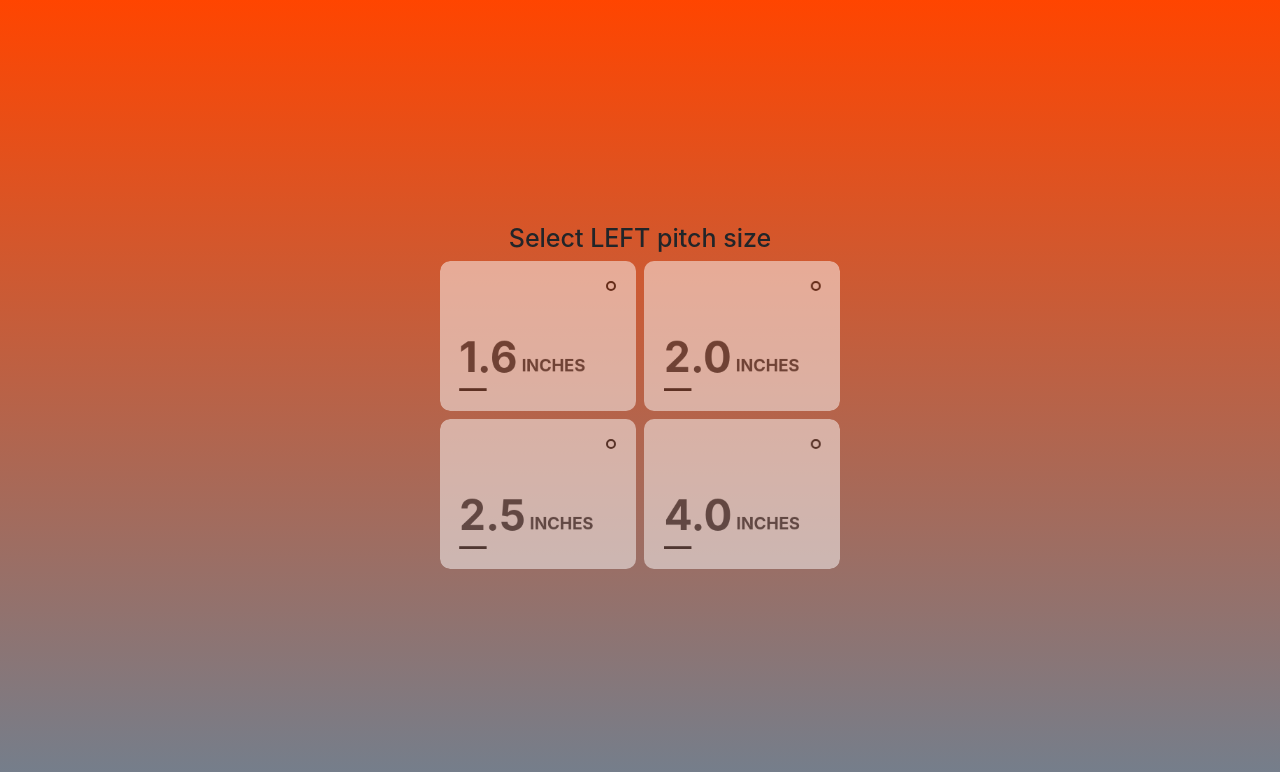
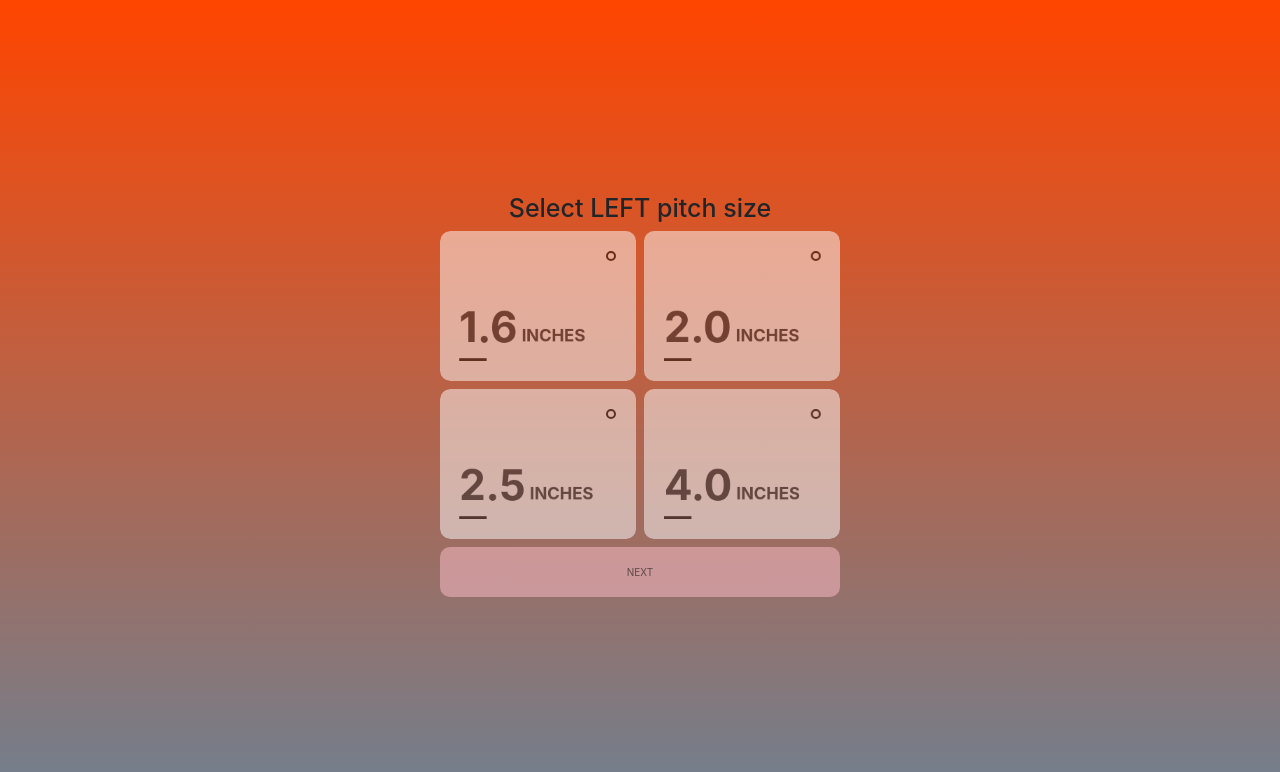
Before and after one commit to maxymapp/vuejs-python-firmware-updater-over-http, a Flask app: page / in a window 1280 px wide. Shown: the top 772 px of the page. Run offline with Flask 2, Linux system fonts and the light colour scheme; data that the repository does not hold is empty; some libraries are stand-ins or nearby versions.

Commit message:
controls and status fixed

```diff
--- a/templates/index.html
+++ b/templates/index.html
@@ -114,6 +114,7 @@
                                 if(isFinishedStatus) {
                                     clearInterval(self.pollUpdateInteval);
                                     self.isUpdateInProgress = false;
+                                    self.successNotif = true;
                                 }
 
                                 console.log(isFinishedStatus)
@@ -254,16 +255,30 @@
             </div>
         </div>
     </div>
+    <div class="tile tile-style" v-if="this.leftPitch" v-on:click="this.flipPitchSide">
+        <span class="status-msg">
+            NEXT
+        </span>
 
-{#    <div v-if="this.wasNewValueSelected" v-cloak>#}
-{#        <div v-if="!this.isUpdateInProgress">#}
-{#            <button v-on:click="this.updateButtonHandle" v-if="!this.successNotif" class="btn btn-primary">Update Pitch</button>#}
-{#            <div v-if="this.successNotif" class="progress-bar bg-success" role="progressbar" style="width: 100%;" aria-valuenow="100" aria-valuemin="0" aria-valuemax="100">Firmware updated successfully</div>#}
-{#        </div>#}
-{#        <div v-else class="progress">#}
-{#            <div class="progress-bar progress-bar-striped progress-bar-animated" role="progressbar"  style="width: 100%;" aria-valuenow="50" aria-valuemin="0" aria-valuemax="100" >Updating firmware...</div>#}
-{#        </div>#}
-{#    </div>#}
+    </div>
+    <div v-if="!this.leftPitch && this.wasNewValueSelected">
+        <div v-if="!this.isUpdateInProgress">
+            <div v-on:click="this.updateButtonHandle" v-if="!this.successNotif" class="tile tile-style">
+                <span class="status-msg">Update</span>
+            </div>
+            <div v-if="this.successNotif" class="tile progress-bar bg-success" role="progressbar" style="width: 400px" aria-valuenow="100" aria-valuemin="0" aria-valuemax="100">
+                <span class="status-msg">
+                     Update successful
+                </span>
+            </div>
+        </div>
+        <div v-else>
+            <div class="progress-bar-animated progress-bar-striped progress-bar bg-danger tile" role="progressbar"
+                 style="width: 400px; height:50px" aria-valuenow="50" aria-valuemin="0" aria-valuemax="100">
+                <span class="status-msg">Updating...</span>
+            </div>
+        </div>
+    </div>
 </div>
 
 <!-- jQuery first, then Popper.js, then Bootstrap JS -->
```
